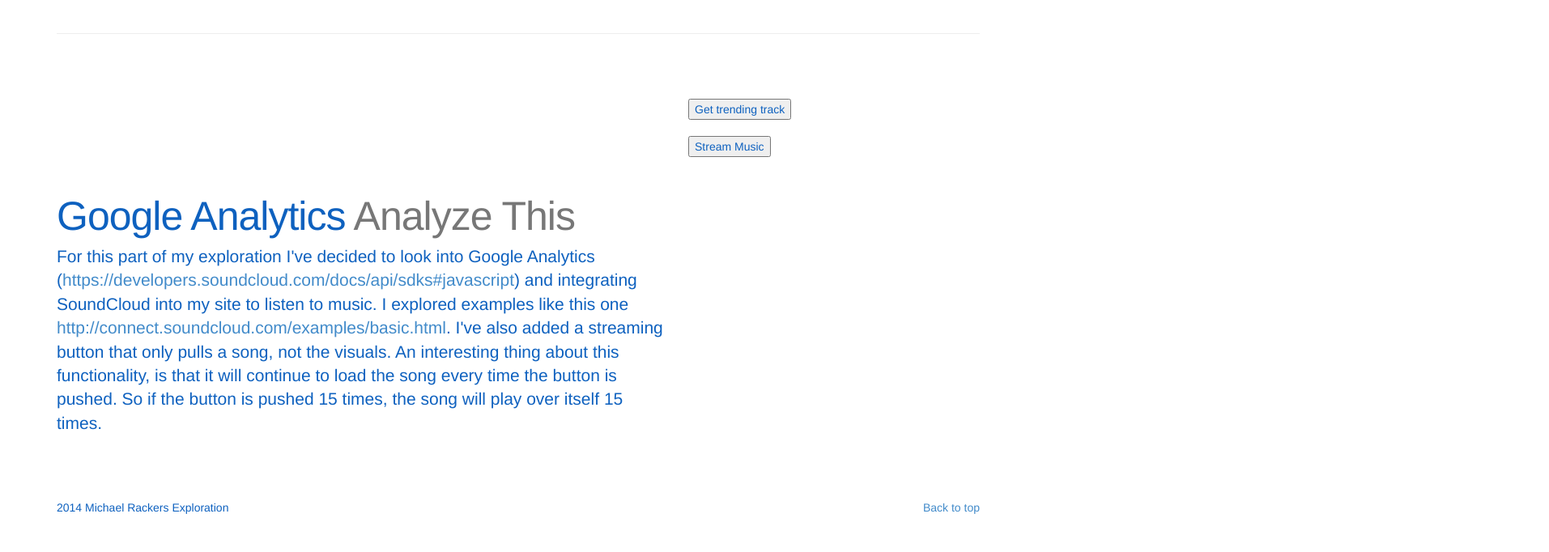
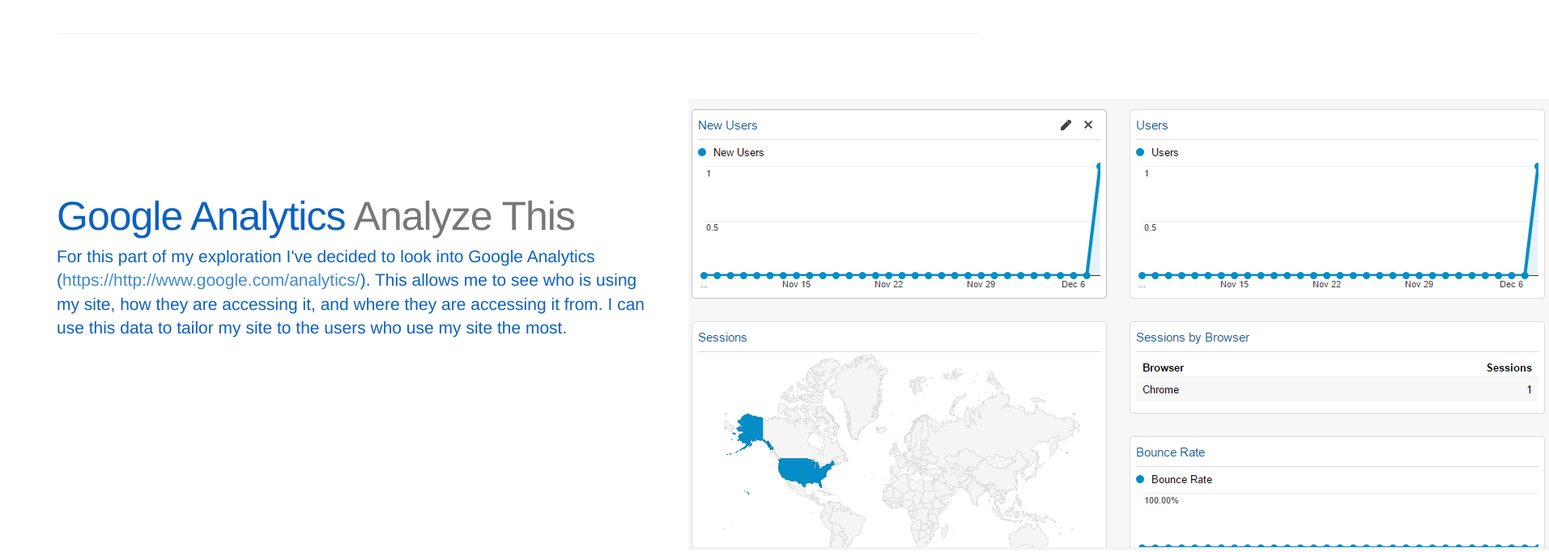
Before and after one commit to mlr7x9/mlr7x9.github.io, a browser extension: page index.html in a window 1280 px wide. Shown: the part 5640-6322 px from the top of the page at 81% size, 1913 px wide, since content can reach past the window. Drawn offline with nearby package versions, Linux system fonts and the light colour scheme; some packages are replaced by stand-ins of ours; a script that the page names is missing.

Commit message:
adding analytics image

```diff
--- a/index.html
+++ b/index.html
@@ -657,13 +657,10 @@
       <div class="row featurette">
         <div class="col-md-8">
           <h2 class="featurette-heading">Google Analytics <span class="text-muted">Analyze This</span></h2>
-          <p class="lead">For this part of my exploration I've decided to look into Google Analytics (<a href="https://developers.soundcloud.com/docs/api/sdks#javascript" target="_blank">https://developers.soundcloud.com/docs/api/sdks#javascript</a>) and integrating SoundCloud into my site to listen to music. I explored examples like this one <a href="http://connect.soundcloud.com/examples/basic.html" target="_blank">http://connect.soundcloud.com/examples/basic.html</a>. I've also added a streaming button that only pulls a song, not the visuals. An interesting thing about this functionality, is that it will continue to load the song every time the button is pushed. So if the button is pushed 15 times, the song will play over itself 15 times.</p>
+          <p class="lead">For this part of my exploration I've decided to look into Google Analytics (<a href="https://http://www.google.com/analytics/" target="_blank">https://http://www.google.com/analytics/</a>). This allows me to see who is using my site, how they are accessing it, and where they are accessing it from. I can use this data to tailor my site to the users who use my site the most.</p>
         </div>
 		<div class="col-md-4">
-            <input type="button" id="loadTracks" value="Get trending track" />
-            <div id="track"></div>
-			&nbsp; <br />
-			<input type="button" id="stream" value="Stream Music" />
+            <img src="images/analytics_screenshot.png" alt="Analytics Screenshot">
         </div>
 
       </div>
```
Also changed, not shown: images/analytics_screenshot.png (added), 1 other file.
